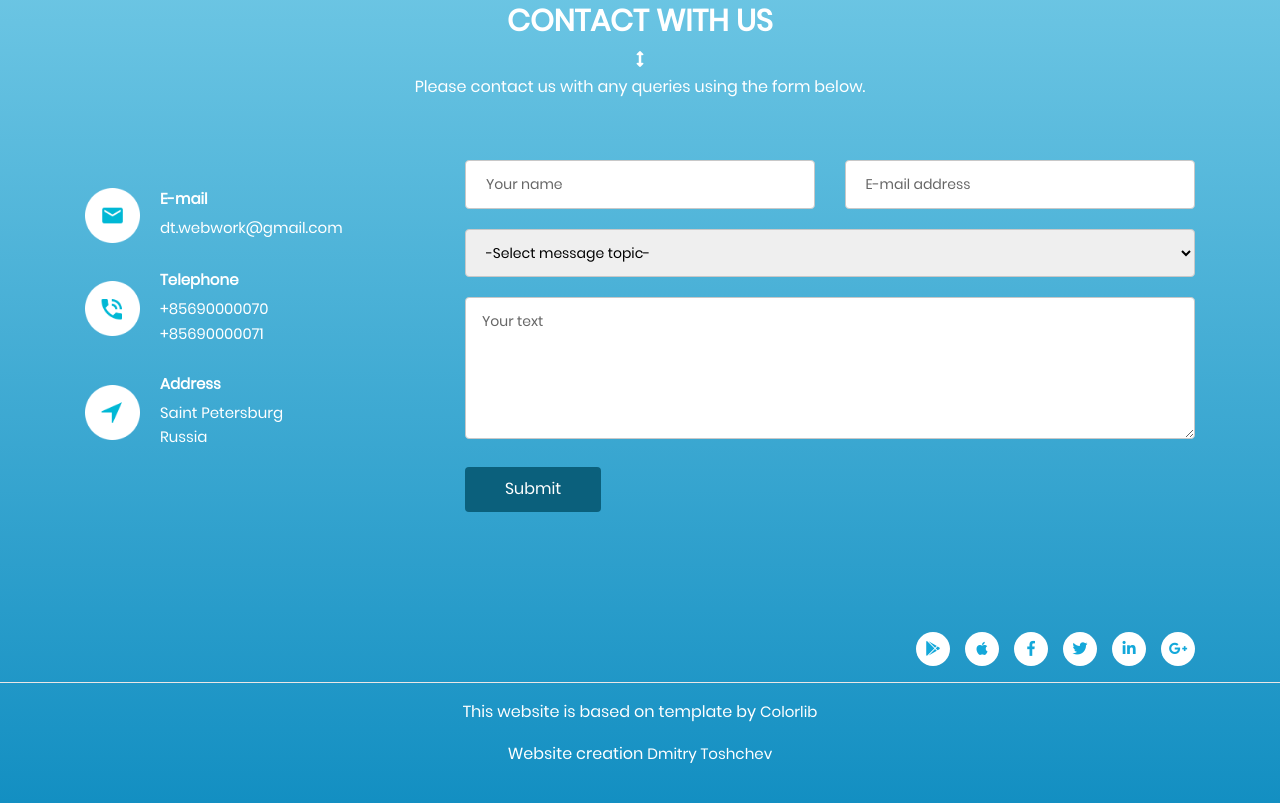
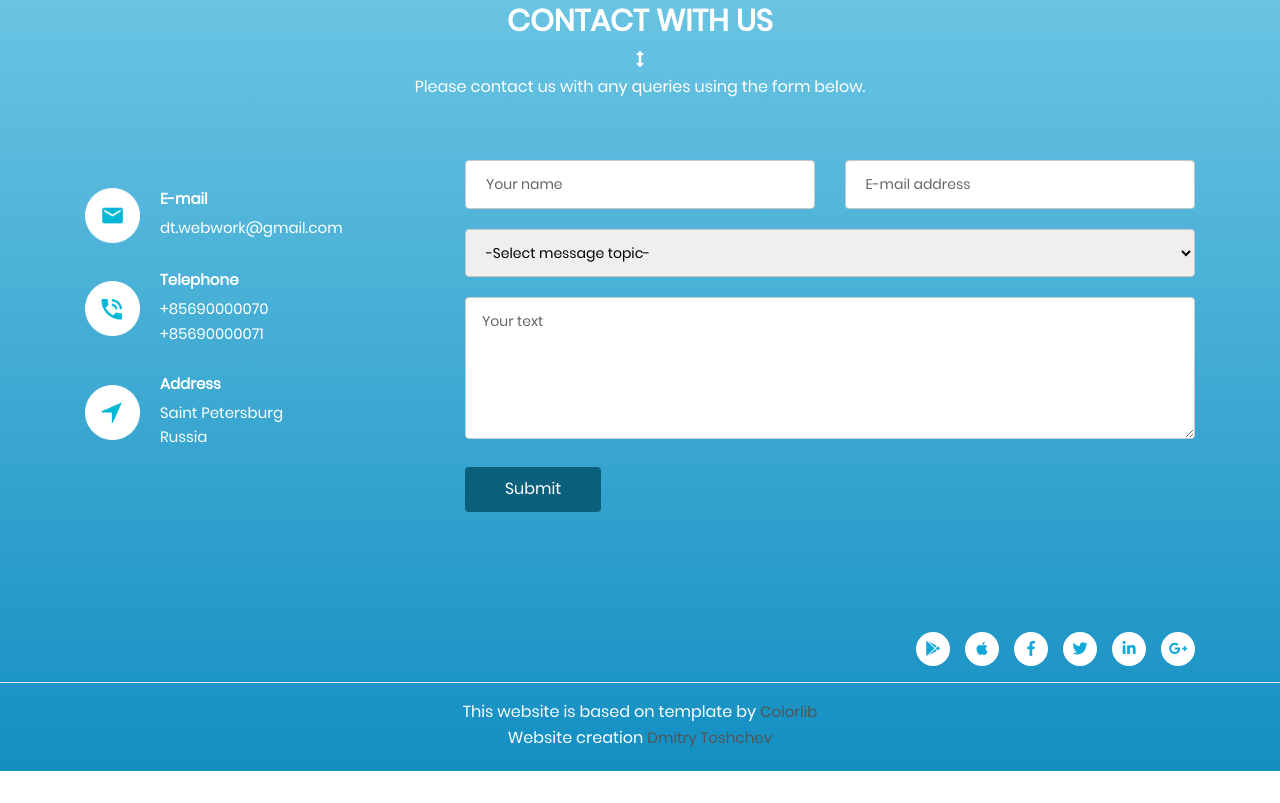
Before and after one commit to NextWebDeveloper/miot-bs4, a website: page app/index.html in a window 1280 px wide. Shown: the part 6342-7145 px from the top of the page. After the commit the page ends 7113 px from the top, so only its background shows below. Drawn offline with Linux system fonts and the light colour scheme; a web font is replaced by a local one.

Commit message:
edited footer

```diff
--- a/app/index.html
+++ b/app/index.html
@@ -603,9 +603,9 @@
 		<div class="container-fluid">
 			<div class="row">
 				<div class="col-xs-12 w-100">
-					<div class="contact__copyright text-center">
-							<p>This website is based on template by <a href="https://colorlib.com">Colorlib</a></p>
-							<p>Website creation <a href="https://nextwebdeveloper.github.io">Dmitry Toshchev</a></p>
+					<div class="footer__copyright f-copyright text-center">
+						<p class="f-copyright__text">This website is based on template by <a class="f-copyright__link" href="https://colorlib.com">Colorlib</a></p>
+						<p class="f-copyright__text">Website creation <a class="f-copyright__link" href="https://nextwebdeveloper.github.io">Dmitry Toshchev</a></p>
 					</div>
 				</div>
 			</div>
--- a/app/sass/main.sass
+++ b/app/sass/main.sass
@@ -553,11 +553,15 @@ p[class$="__description"]
 				background-color: #13a8da
 			&:first-child
 				margin-left: 0
-	.contact__copyright
+	.footer__copyright
 		border-top: 1px solid #ebe6e6
 		padding-top: 1em
-		a
-			color: $text
+		.f-copyright__text
+			margin: 0
+			.f-copyright__link
+				color: $text
+
+
 .contact__form
 	input, select, textarea
 		padding: 12px 20px
```
Also changed, not shown: app/css/main.min.css.
